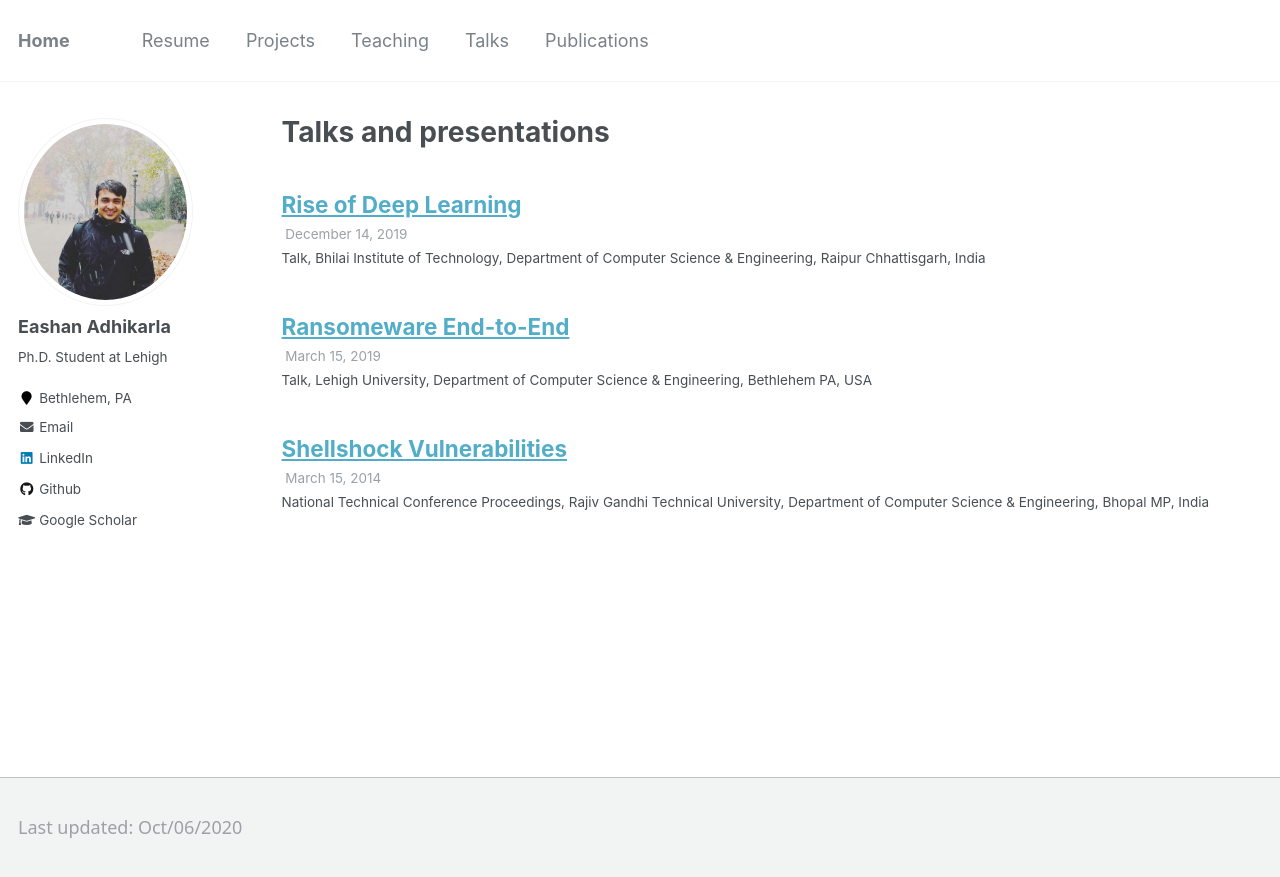
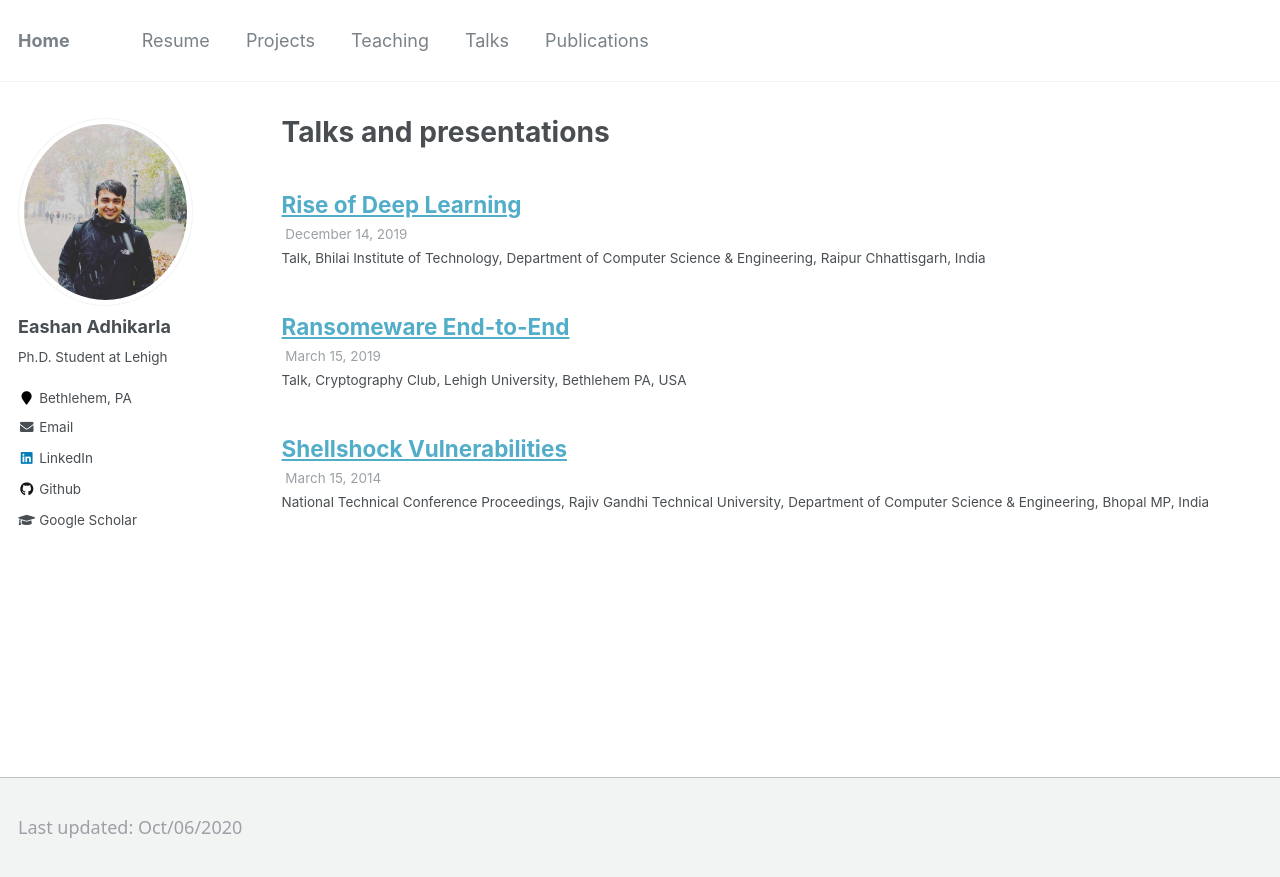
Before and after one commit to eashanadhikarla/eashanadhikarla.github.io, a Jekyll site: the page built from _pages/talks.html, in a window 1280 px wide. Shown: the top 877 px of the page. Built offline with Jekyll 4.4.1, drawn with Linux system fonts in a browser that asks for light colours.

Commit message:
talk venue updated

```diff
--- a/_talks/ransom.md
+++ b/_talks/ransom.md
@@ -3,7 +3,7 @@ title: "Ransomeware End-to-End"
 collection: talks
 type: "Talk"
 permalink: /talks/ransom
-venue: "Lehigh University, Department of Computer Science & Engineering"
+venue: "Cryptography Club, Lehigh University"
 date: 2019-03-15
 location: "Bethlehem PA, USA"
 ---
```
